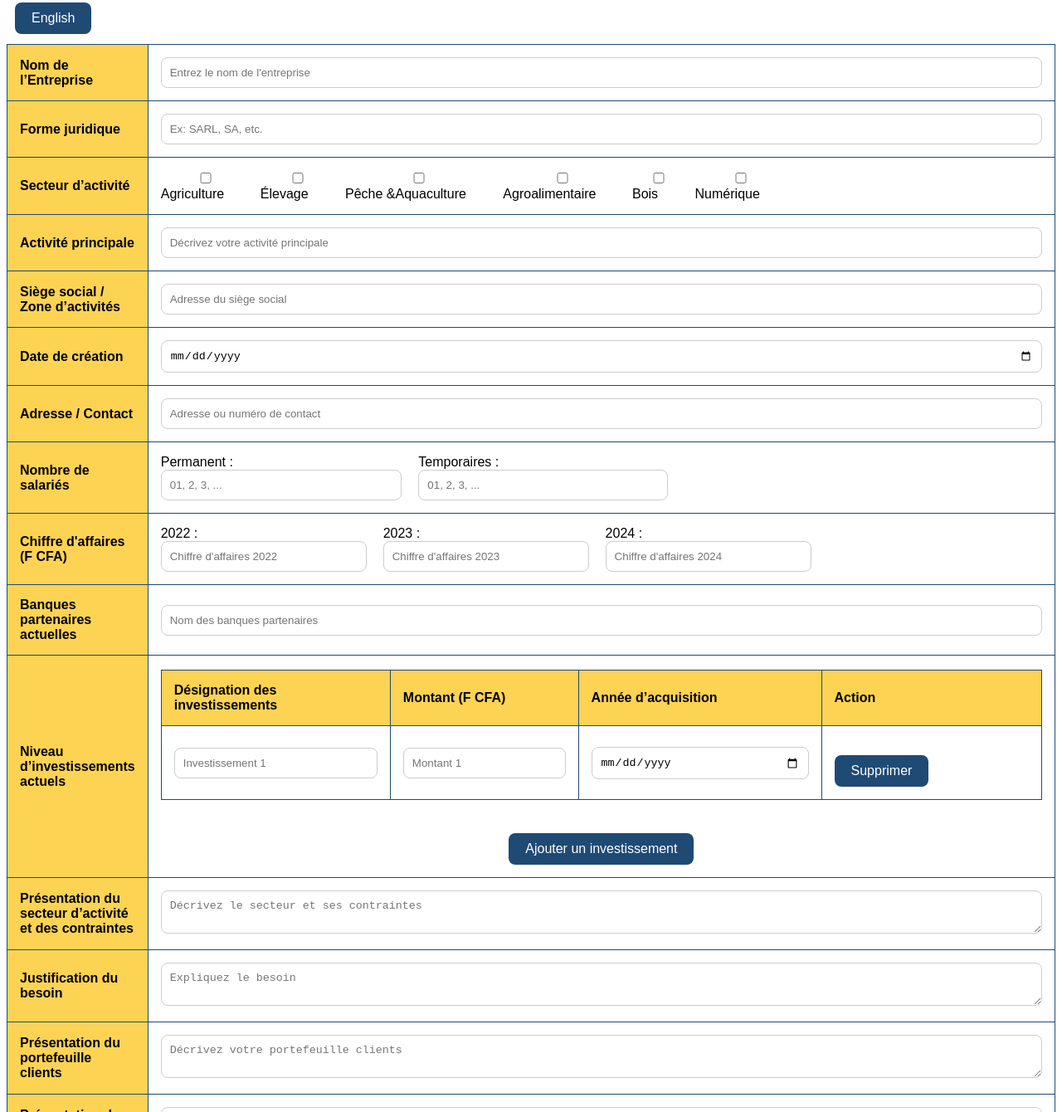
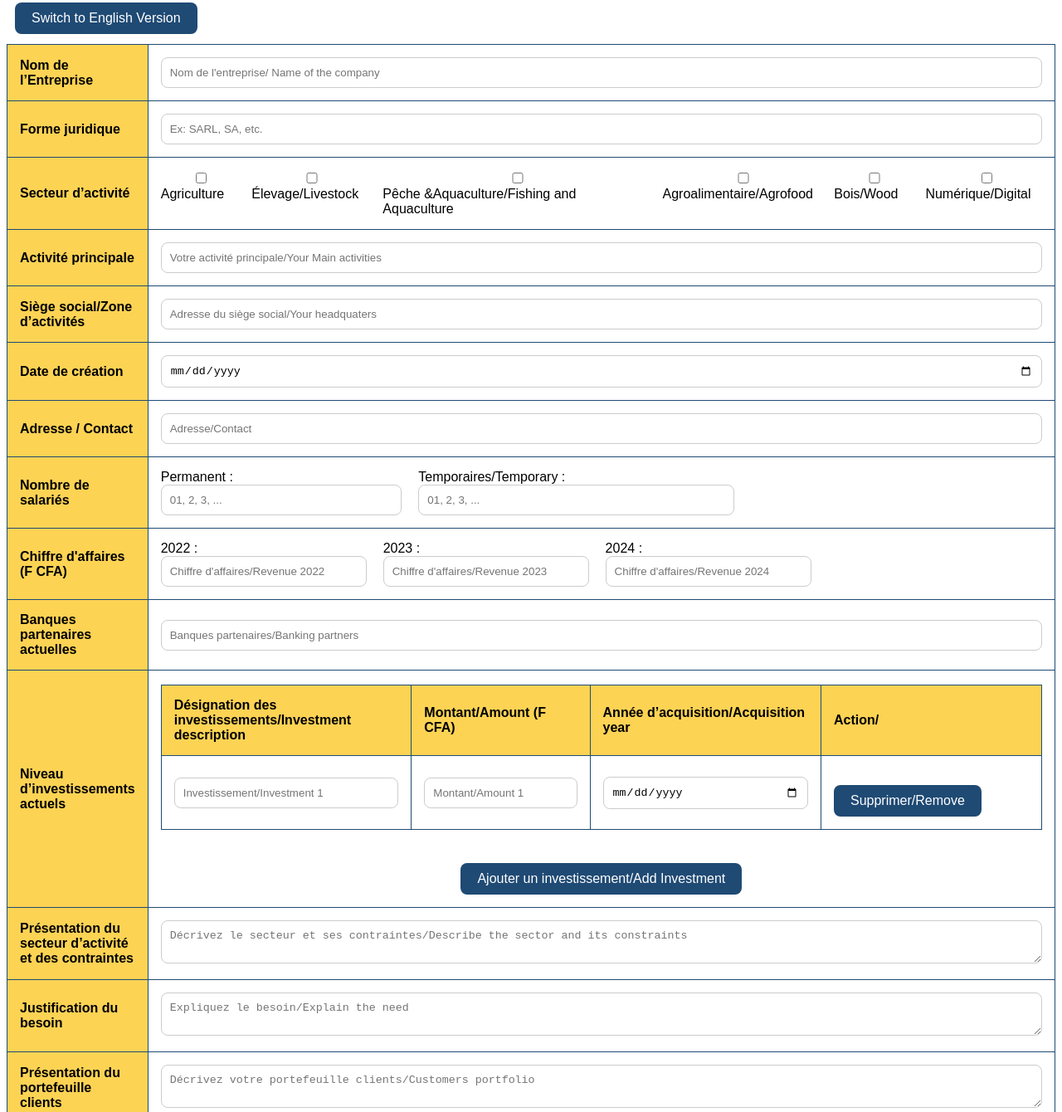
Before and after one commit to akamik237/formulaire-OSSP, a plain HTML site: page index.html in a window 1280 px wide. Shown: the part 159-1499 px from the top of the page at 83% size. Drawn offline with nearby package versions, Linux system fonts and the light colour scheme.

Commit message:
4th commit

```diff
--- a/form.js
+++ b/form.js
@@ -3,7 +3,7 @@ document.getElementById("form-container").innerHTML = `
         </tr>
         <table>
             <th><span data-key="company_name">Nom de l’Entreprise</span></th>
-            <td><input type="text" name="nom_entreprise" placeholder="Entrez le nom de l'entreprise" required></td>
+            <td><input type="text" name="nom_entreprise" placeholder="Nom de l'entreprise/ Name of the company" required></td>
             </tr>
             <tr>
                 <th><span data-key="legal_form">Forme juridique</span></th>
@@ -13,23 +13,23 @@ document.getElementById("form-container").innerHTML = `
                 <th><span data-key="sector_activity">Secteur d’activité</span></th>
                 <td>
                     <div style="display: flex; gap: 20px;">
-                        <label><input type="checkbox" name="secteur[]" value="Agriculture"> Agriculture</label>
-                        <label><input type="checkbox" name="secteur[]" value="Élevage"> Élevage</label>
-                        <label><input type="checkbox" name="secteur[]" value="Pêche & Aquaculture"> Pêche &Aquaculture</label>
-                        <label><input type="checkbox" name="secteur[]" value="Agroalimentaire"> Agroalimentaire</label>
-                        <label><input type="checkbox" name="secteur[]" value="Bois"> Bois</label>
-                        <label><input type="checkbox" name="secteur[]" value="Numérique"> Numérique</label>
+                        <label><input type="checkbox" name="secteur[]" value="Agriculture">Agriculture</label>
+                        <label><input type="checkbox" name="secteur[]" value="Élevage">Élevage/Livestock</label>
+                        <label><input type="checkbox" name="secteur[]" value="Pêche & Aquaculture">Pêche &Aquaculture/Fishing and Aquaculture</label>
+                        <label><input type="checkbox" name="secteur[]" value="Agroalimentaire">Agroalimentaire/Agrofood</label>
+                        <label><input type="checkbox" name="secteur[]" value="Bois">Bois/Wood</label>
+                        <label><input type="checkbox" name="secteur[]" value="Numérique"> Numérique/Digital</label>
                     </div>
                 </td>
             </tr>
 
             <tr>
                 <th><span data-key="main_activity">Activité principale</span></th>
-                <td><input type="text" name="activite_principale" placeholder="Décrivez votre activité principale"required></td>
+                <td><input type="text" name="activite_principale" placeholder="Votre activité principale/Your Main activities"required></td>
             </tr>
             <tr>
-                <th><span data-key="headquarters">Siège social / Zone d’activités</span></th>
-                <td><input type="text" name="siege_social" placeholder="Adresse du siège social" required></td>
+                <th><span data-key="headquarters">Siège social/Zone d’activités</span></th>
+                <td><input type="text" name="siege_social" placeholder="Adresse du siège social/Your headquaters" required></td>
             </tr>
             <tr>
                 <th><span data-key="creation_date">Date de création</span></th>
@@ -37,7 +37,7 @@ document.getElementById("form-container").innerHTML = `
             </tr>
             <tr>
                 <th><span data-key="contact_address">Adresse / Contact</span></th>
-                <td><input type="text" name="adresse_contact" placeholder="Adresse ou numéro de contact" required></td>
+                <td><input type="text" name="adresse_contact" placeholder="Adresse/Contact" required></td>
             <tr>
                 <th><span data-key="number_of_employees">Nombre de salariés</span></th>
                 <td>
@@ -47,7 +47,7 @@ document.getElementById("form-container").innerHTML = `
                             <input type="number" name="nombre_salaries_permanent" placeholder="01, 2, 3, ..." required>
                         </div>
                         <div>
-                            <label>Temporaires :</label>
+                            <label>Temporaires/Temporary :</label>
                             <input type="number" name="nombre_salaries_temporaire" placeholder="01, 2, 3, ..." required>
                         </div>
                     </div>
@@ -59,24 +59,22 @@ document.getElementById("form-container").innerHTML = `
                     <div style="display: flex; gap: 20px;">
                         <div>
                             <label>2022 :</label>
-                            <input type="number" name="chiffre_affaires_2022" placeholder="Chiffre d'affaires 2022"
-                                required>
+                            <input type="number" name="chiffre_affaires_2022" placeholder="Chiffre d'affaires/Revenue 2022"required>
                         </div>
                         <div>
                             <label>2023 :</label>
-                            <input type="number" name="chiffre_affaires_2023" placeholder="Chiffre d'affaires 2023"
-                                required>
+                            <input type="number" name="chiffre_affaires_2023" placeholder="Chiffre d'affaires/Revenue 2023"required>
                         </div>
                         <div>
                             <label>2024 :</label>
-                            <input type="number" name="chiffre_affaires_2024" placeholder="Chiffre d'affaires 2024"
+                            <input type="number" name="chiffre_affaires_2024" placeholder="Chiffre d'affaires/Revenue 2024"
                                 required>
                         </div>
                     </div>
                 </td>
             </tr>
             <th><span data-key="partner">Banques partenaires actuelles</span></th>
-            <td><input type="text" name="banques_partenaires" placeholder="Nom des banques partenaires" required>
+            <td><input type="text" name="banques_partenaires" placeholder="Banques partenaires/Banking partners" required>
             </td>
             </tr>
             <tr>
@@ -85,47 +83,47 @@ document.getElementById("form-container").innerHTML = `
                     <table id="investissementTable">
                         <thead>
                             <tr>
-                                <th>Désignation des investissements</th>
-                                <th>Montant (F CFA)</th>
-                                <th>Année d’acquisition</th>
-                                <th>Action</th>
+                                <th>Désignation des investissements/Investment description</th>
+                                <th>Montant/Amount (F CFA)</th>
+                                <th>Année d’acquisition/Acquisition year</th>
+                                <th>Action/</th>
                             </tr>
                         </thead>
                         <tbody>
                             <tr>
-                                <td><input type="text" name="investissement_1" placeholder="Investissement 1"></td>
-                                <td><input type="number" name="montant_1" placeholder="Montant 1"></td>
-                                <td><input type="date" name="annee_1" placeholder="Année 1"></td>
-                                <td><button type="button" onclick="removeRow(this)">Supprimer</button></td>
+                                <td><input type="text" name="investissement_1" placeholder="Investissement/Investment 1"></td>
+                                <td><input type="number" name="montant_1" placeholder="Montant/Amount 1"></td>
+                                <td><input type="date" name="annee_1" placeholder="Année/Year 1"></td>
+                                <td><button type="button" onclick="removeRow(this)">Supprimer/Remove</button></td>
                             </tr>
                         </tbody>
                     </table>
 
                     <div class="submit-btn">
-                        <button type="button" onclick="addRow()">Ajouter un investissement</button>
+                        <button type="button" onclick="addRow()">Ajouter un investissement/Add Investment</button>
                     </div>
                 </td>
             </tr>
             <tr>
                 <th><span data-key="presentation_sector">Présentation du secteur d’activité et des contraintes<span></th>
-                <td><textarea name="presentation_secteur" placeholder="Décrivez le secteur et ses contraintes"
+                <td><textarea name="presentation_secteur" placeholder="Décrivez le secteur et ses contraintes/Describe the sector and its constraints"
                  required></textarea></td>
             </tr>
             <tr>
                 <th><span data-key="justification">Justification du besoin<span></th>
-                <td><textarea name="justification_besoin" placeholder="Expliquez le besoin" required></textarea></td>
+                <td><textarea name="justification_besoin" placeholder="Expliquez le besoin/Explain the need" required></textarea></td>
             </tr>
             <tr>
                 <th><span data-key="presentation_customer">Présentation du portefeuille clients<span></th>
-                <td><textarea name="presentation_clients" placeholder="Décrivez votre portefeuille clients" required></textarea></td>
+                <td><textarea name="presentation_clients" placeholder="Décrivez votre portefeuille clients/Customers portfolio" required></textarea></td>
             </tr>
             <tr>
                 <th><span data-key="presentation_supply">Présentation du portefeuille fournisseurs <span></th>
-                <td><textarea name="presentation_fournisseurs" placeholder="Décrivez votre portefeuille fournisseurs" required></textarea></td>
+                <td><textarea name="presentation_fournisseurs" placeholder="Décrivez votre portefeuille fournisseurs/Suppliers portfolio" required></textarea></td>
             </tr>
             <tr>
                 <th><span data-key="comments">Commentaires<span> </th>
-                <td><textarea name="commentaires" placeholder="D'autres remarques ou commentaires"></textarea></td>
+                <td><textarea name="commentaires" placeholder="D'autres remarques/Other remarks"></textarea></td>
             </tr>
         </table>
     </form>
@@ -242,5 +240,5 @@ function switchLanguage() {
         const key = el.getAttribute('data-key');
         el.textContent = translations[currentLang][key] || el.textContent;
     });
-    document.getElementById('langBtn').textContent = currentLang === 'fr' ? 'English' : 'Français';
+    document.getElementById('langBtn').textContent = currentLang === 'fr' ? 'Switch to english version' : 'Utiliser la version Française';
 }
--- a/index.html
+++ b/index.html
@@ -24,7 +24,7 @@
     </div>
 
     <div style="text-align: left; padding: 10px;">
-        <button onclick="switchLanguage()" id="langBtn">English</button>
+        <button onclick="switchLanguage()" id="langBtn">Switch to English Version</button>
     </div>
 
     <!-- Contenu du formulaire -->
```
